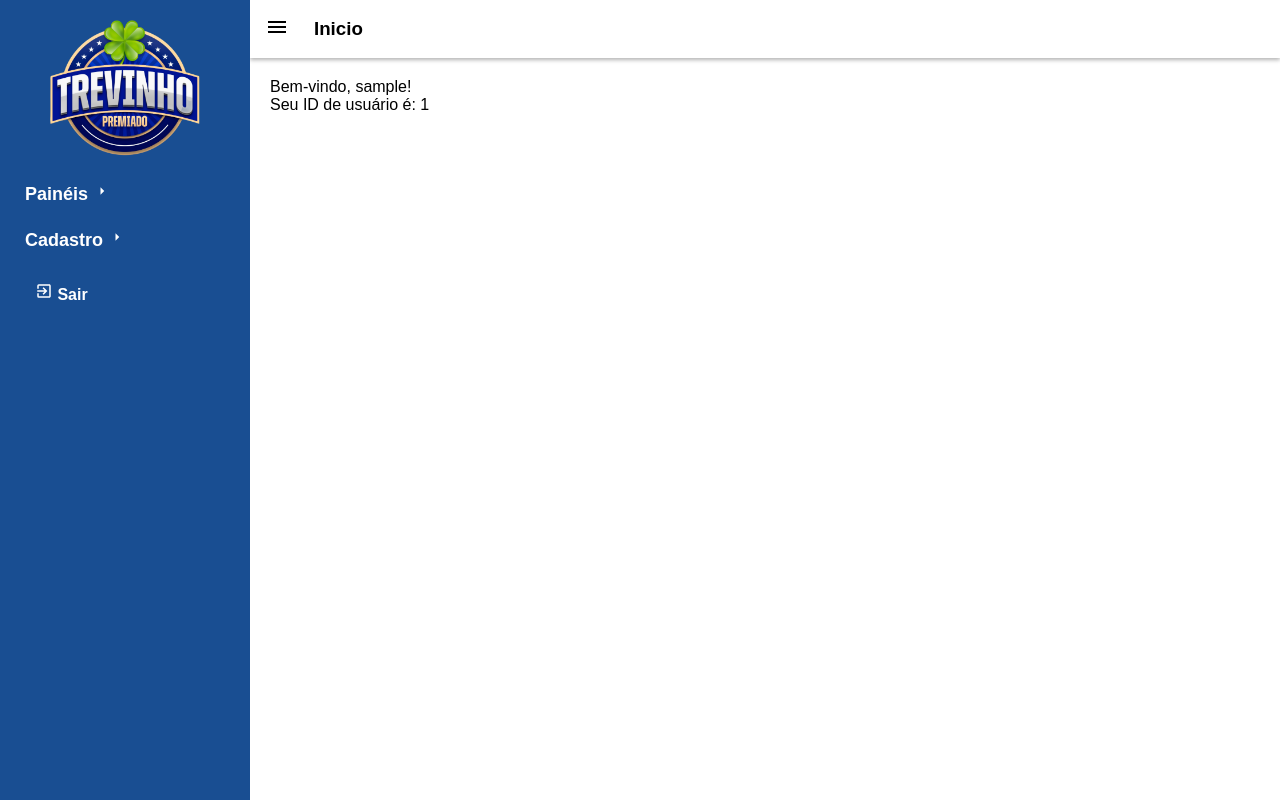
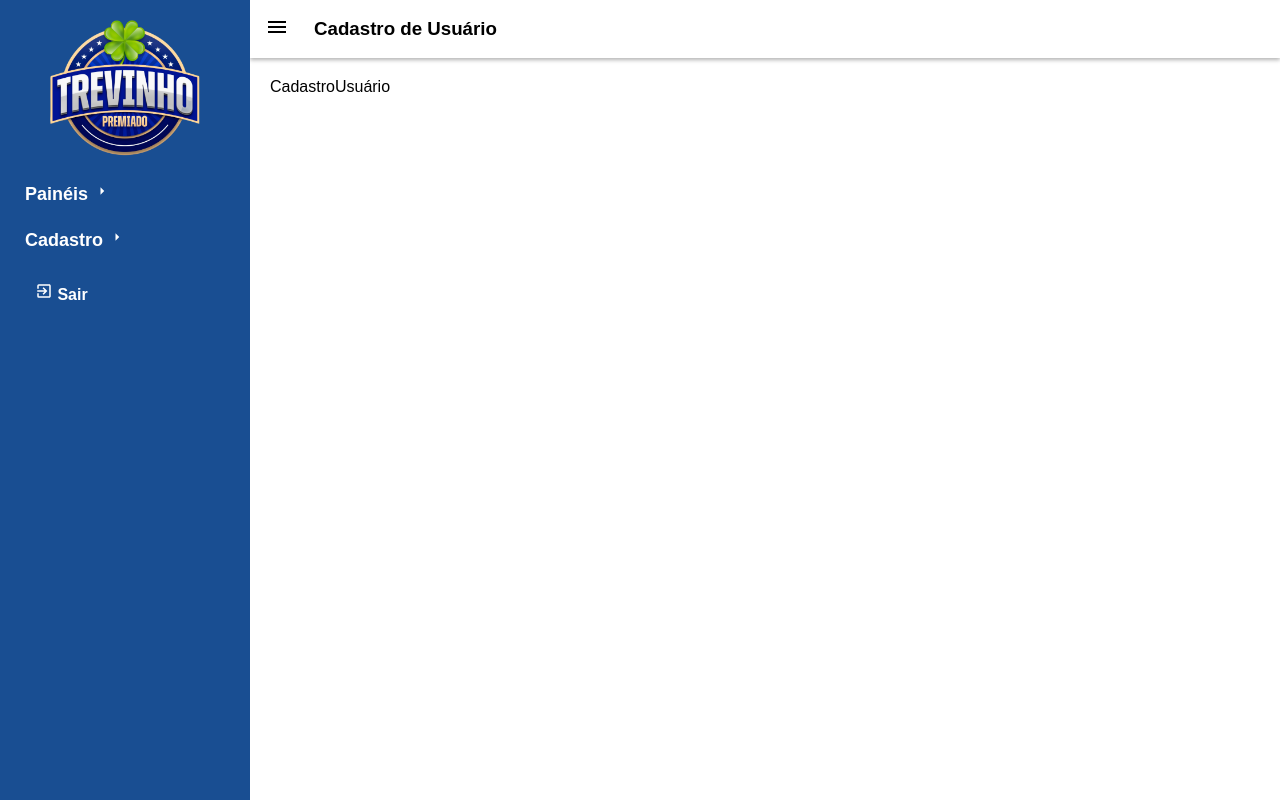
Before and after one commit to agildojunior/TrevinhoPremiadoFrontEnd, a React (Create React App) app: page /cadastroUsuario in a window 1280 px wide. Before the commit this address led to /home. Built offline with nearby package versions, Linux system fonts and the light colour scheme; sample sign-in values are in the browser's storage.

Commit message:
cadastro usuario rota

```diff
--- /dev/null
+++ b/src/pages/CadastroUsuario/index.js
@@ -0,0 +1,11 @@
+import React from 'react';
+
+const CadastroUsuario = () => {
+    return (
+        <div>
+            <p>CadastroUsuário</p>
+        </div>
+    );
+};
+
+export default CadastroUsuario;
--- a/src/routes/RoutesApp.js
+++ b/src/routes/RoutesApp.js
@@ -5,6 +5,7 @@ import Teste from '../pages/Teste';
 import Login from '../pages/Login';
 import CadastroUnidade from '../pages/CadastroUnidade';
 import CadastroCliente from '../pages/CadastroCliente';
+import CadastroUsuario from '../pages/CadastroUsuario';
 
 const RoutesApp = ({ isAuth, setAuth }) => {
     return (
@@ -13,6 +14,7 @@ const RoutesApp = ({ isAuth, setAuth }) => {
             <Route path="/home" element={isAuth ? <Home setAuth={setAuth} /> : <Navigate to="/login" />} />
             <Route path="/cadastroUnidade" element={isAuth ? <CadastroUnidade setAuth={setAuth} /> : <Navigate to="/login" />} />
             <Route path="/cadastroCliente" element={isAuth ? <CadastroCliente setAuth={setAuth} /> : <Navigate to="/login" />} />
+            <Route path="/cadastroUsuario" element={isAuth ? <CadastroUsuario setAuth={setAuth} /> : <Navigate to="/login" />} />
             <Route path="/teste" element={isAuth ? <Teste setAuth={setAuth} /> : <Navigate to="/login" />} />
             <Route path="*" element={<Navigate to={isAuth ? "/home" : "/login"} />} />
         </Routes>
```
Also changed, not shown: src/pages/CadastroUsuario/styles.js (added).
